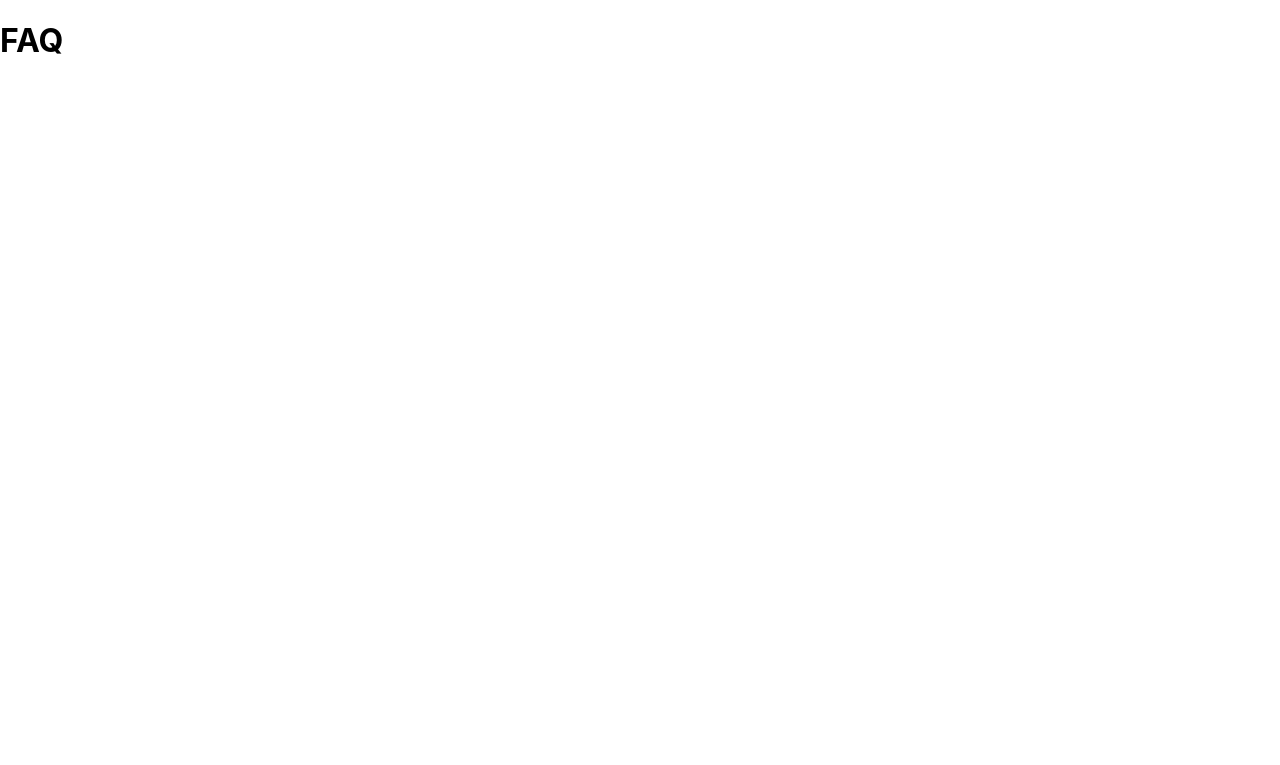
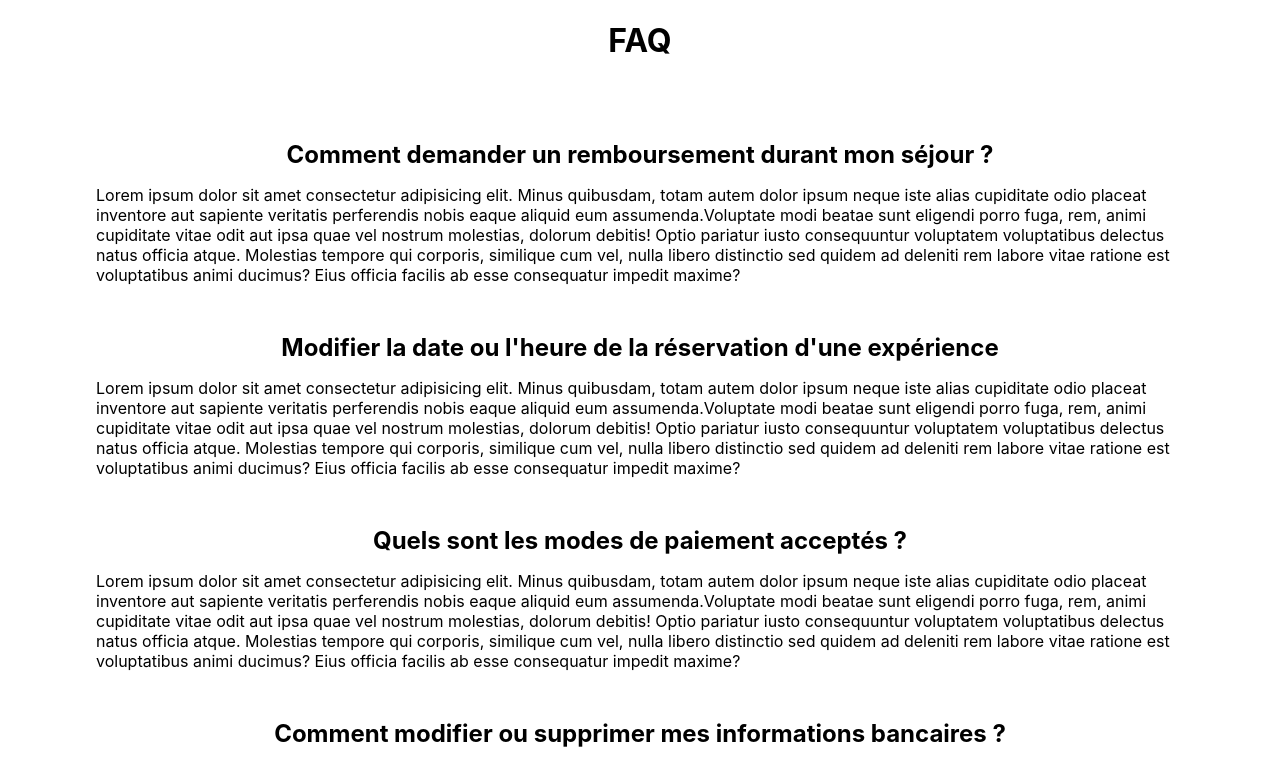
Before and after one commit to SaidBOHUI/Voyage, a React (Create React App) app: page /faq in a window 1280 px wide. Shown: the top 765 px of the page. Built offline with nearby package versions, Linux system fonts and the light colour scheme.

Commit message:
Faq terminée

```diff
--- a/src/components/LineQuestion.jsx
+++ b/src/components/LineQuestion.jsx
@@ -1,29 +1,25 @@
 import React from "react";
 import styled from "styled-components";
 
-const LineQuestion = (question, response) => {
+const LineQuestion = (props) => {
     return(
-        <Line>
-            <Item>
-                <h3>{question}</h3>
-                <p>{response}</p>
-            </Item>
-            <Item>
-                <h3>{question}</h3>
-                <p>{response}</p>
-            </Item>
-            <Item>
-                <h3>{question}</h3>
-                <p>{response}</p>
-            </Item>
-        </Line>
+        <Item>
+            <h2>{props.question}</h2>
+            <p>{props.response}</p>
+        </Item>
     )
 }
 
-const Line = styled.div`
+const Item = styled.div`
+
+    h2{
+        margin-bottom: 1rem;
+        text-align: center;
+    }
+    p{
+        margin-bottom: 3rem;
+    }
 `
 
-const Item = styled.div`
-`
 
 export default LineQuestion
--- a/src/pages/Faq.jsx
+++ b/src/pages/Faq.jsx
@@ -1,20 +1,34 @@
 import React from "react";
 import styled from "styled-components"
+import LineQuestion from "../components/LineQuestion";
 
 const Faq = () => {
     return(
-        <>
+        <Container>
             <Title>FAQ</Title>
             <AllQuestions>
-
+                <LineQuestion question="Comment demander un remboursement durant mon séjour ?" response="Lorem ipsum dolor sit amet consectetur adipisicing elit. Minus quibusdam, totam autem dolor ipsum neque iste alias cupiditate odio placeat inventore aut sapiente veritatis perferendis nobis eaque aliquid eum assumenda.Voluptate modi beatae sunt eligendi porro fuga, rem, animi cupiditate vitae odit aut ipsa quae vel nostrum molestias, dolorum debitis! Optio pariatur iusto consequuntur voluptatem voluptatibus delectus natus officia atque. Molestias tempore qui corporis, similique cum vel, nulla libero distinctio sed quidem ad deleniti rem labore vitae ratione est voluptatibus animi ducimus? Eius officia facilis ab esse consequatur impedit maxime?"/>
+                <LineQuestion question="Modifier la date ou l'heure de la réservation d'une expérience" response="Lorem ipsum dolor sit amet consectetur adipisicing elit. Minus quibusdam, totam autem dolor ipsum neque iste alias cupiditate odio placeat inventore aut sapiente veritatis perferendis nobis eaque aliquid eum assumenda.Voluptate modi beatae sunt eligendi porro fuga, rem, animi cupiditate vitae odit aut ipsa quae vel nostrum molestias, dolorum debitis! Optio pariatur iusto consequuntur voluptatem voluptatibus delectus natus officia atque. Molestias tempore qui corporis, similique cum vel, nulla libero distinctio sed quidem ad deleniti rem labore vitae ratione est voluptatibus animi ducimus? Eius officia facilis ab esse consequatur impedit maxime?"/>
+                <LineQuestion question="Quels sont les modes de paiement acceptés ?" response="Lorem ipsum dolor sit amet consectetur adipisicing elit. Minus quibusdam, totam autem dolor ipsum neque iste alias cupiditate odio placeat inventore aut sapiente veritatis perferendis nobis eaque aliquid eum assumenda.Voluptate modi beatae sunt eligendi porro fuga, rem, animi cupiditate vitae odit aut ipsa quae vel nostrum molestias, dolorum debitis! Optio pariatur iusto consequuntur voluptatem voluptatibus delectus natus officia atque. Molestias tempore qui corporis, similique cum vel, nulla libero distinctio sed quidem ad deleniti rem labore vitae ratione est voluptatibus animi ducimus? Eius officia facilis ab esse consequatur impedit maxime?"/>
+                <LineQuestion question="Comment modifier ou supprimer mes informations bancaires ?" response="Lorem ipsum dolor sit amet consectetur adipisicing elit. Minus quibusdam, totam autem dolor ipsum neque iste alias cupiditate odio placeat inventore aut sapiente veritatis perferendis nobis eaque aliquid eum assumenda.Voluptate modi beatae sunt eligendi porro fuga, rem, animi cupiditate vitae odit aut ipsa quae vel nostrum molestias, dolorum debitis! Optio pariatur iusto consequuntur voluptatem voluptatibus delectus natus officia atque. Molestias tempore qui corporis, similique cum vel, nulla libero distinctio sed quidem ad deleniti rem labore vitae ratione est voluptatibus animi ducimus? Eius officia facilis ab esse consequatur impedit maxime?"/>
+                <LineQuestion question="Ou faire une réclamation ?" response="Lorem ipsum dolor sit amet consectetur adipisicing elit. Minus quibusdam, totam autem dolor ipsum neque iste alias cupiditate odio placeat inventore aut sapiente veritatis perferendis nobis eaque aliquid eum assumenda.Voluptate modi beatae sunt eligendi porro fuga, rem, animi cupiditate vitae odit aut ipsa quae vel nostrum molestias, dolorum debitis! Optio pariatur iusto consequuntur voluptatem voluptatibus delectus natus officia atque. Molestias tempore qui corporis, similique cum vel, nulla libero distinctio sed quidem ad deleniti rem labore vitae ratione est voluptatibus animi ducimus? Eius officia facilis ab esse consequatur impedit maxime?"/>
+                <LineQuestion question="Comment annuler une réservation" response="Lorem ipsum dolor sit amet consectetur adipisicing elit. Minus quibusdam, totam autem dolor ipsum neque iste alias cupiditate odio placeat inventore aut sapiente veritatis perferendis nobis eaque aliquid eum assumenda.Voluptate modi beatae sunt eligendi porro fuga, rem, animi cupiditate vitae odit aut ipsa quae vel nostrum molestias, dolorum debitis! Optio pariatur iusto consequuntur voluptatem voluptatibus delectus natus officia atque. Molestias tempore qui corporis, similique cum vel, nulla libero distinctio sed quidem ad deleniti rem labore vitae ratione est voluptatibus animi ducimus? Eius officia facilis ab esse consequatur impedit maxime?"/>
             </AllQuestions>
-        </>
+        </Container>
 )}
 
+const Container = styled.div`
+/* background-color: #1488AD; */
+`
+
 const Title = styled.h1`
+text-align: center;
+margin-bottom: 5rem;
 `
 
 const AllQuestions = styled.div`
+width: 85%;
+margin:auto;
 `
 
 
```
